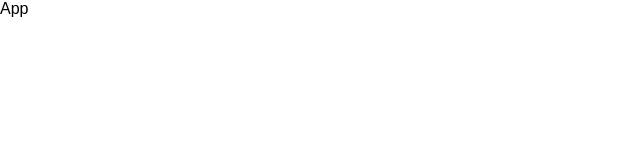
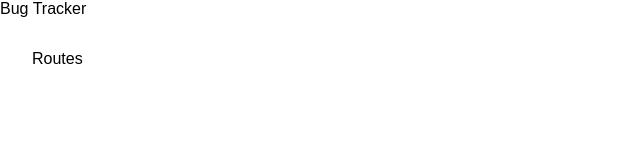
Before and after one commit to AurelienEbeng/BugTracker, a React (Create React App) app in the folder frontend/: page / in a window 1280 px wide. Shown: the top 160 px of the page, without its empty margins (0-640 px from the left). Built offline with nearby package versions, Linux system fonts and the light colour scheme.

Commit message:
creating navbar component

```diff
--- a/frontend/package.json
+++ b/frontend/package.json
@@ -3,6 +3,10 @@
   "version": "0.1.0",
   "private": true,
   "dependencies": {
+    "@emotion/react": "^11.11.1",
+    "@emotion/styled": "^11.11.0",
+    "@mui/icons-material": "^5.15.1",
+    "@mui/material": "^5.15.1",
     "@testing-library/jest-dom": "^5.17.0",
     "@testing-library/react": "^13.4.0",
     "@testing-library/user-event": "^13.5.0",
@@ -12,6 +16,7 @@
     "@types/react-dom": "^18.2.18",
     "react": "^18.2.0",
     "react-dom": "^18.2.0",
+    "react-router-dom": "^6.21.0",
     "react-scripts": "5.0.1",
     "saas": "^1.0.0",
     "typescript": "^4.9.5",
--- a/frontend/src/App.tsx
+++ b/frontend/src/App.tsx
@@ -1,14 +1,18 @@
-import {useContext} from 'react'
-import { ThemeContext } from './context/theme.context'
+import { useContext } from "react";
+import { ThemeContext } from "./context/theme.context";
+import Navbar from "./components/navbar/Navbar.component";
 
 const App = () => {
-  const {darkMode} = useContext(ThemeContext);
+  const { darkMode } = useContext(ThemeContext);
 
-  const appStyles = darkMode ?"app dark":"app"
+  const appStyles = darkMode ? "app dark" : "app";
 
   return (
-    <div className={appStyles}>App</div>
-  )
-}
+    <div className={appStyles}>
+      <Navbar />
+      <div className="wrapper">Routes</div>
+    </div>
+  );
+};
 
-export default App
+export default App;
--- /dev/null
+++ b/frontend/src/components/navbar/Navbar.component.tsx
@@ -0,0 +1,14 @@
+import './navbar.scss'
+
+const Navbar = () => {
+  return (
+    <div className='navbar'>
+        <div className="brand">
+            <span>Bug Tracker</span>
+        </div>
+        <div className="menu"></div>
+    </div>
+  )
+}
+
+export default Navbar
--- a/frontend/src/index.tsx
+++ b/frontend/src/index.tsx
@@ -3,12 +3,15 @@ import ReactDOM from "react-dom/client";
 import App from "./App";
 import "./global.scss";
 import ThemeContextProvider from "./context/theme.context";
+import { BrowserRouter } from "react-router-dom";
 
 const root = ReactDOM.createRoot(
   document.getElementById("root") as HTMLElement
 );
 root.render(
   <ThemeContextProvider>
-    <App />
+    <BrowserRouter>
+      <App />
+    </BrowserRouter>
   </ThemeContextProvider>
 );
```
Also changed, not shown: frontend/src/components/navbar/navbar.scss (added), 1 other file (tests, documents, lock files or other folders).
